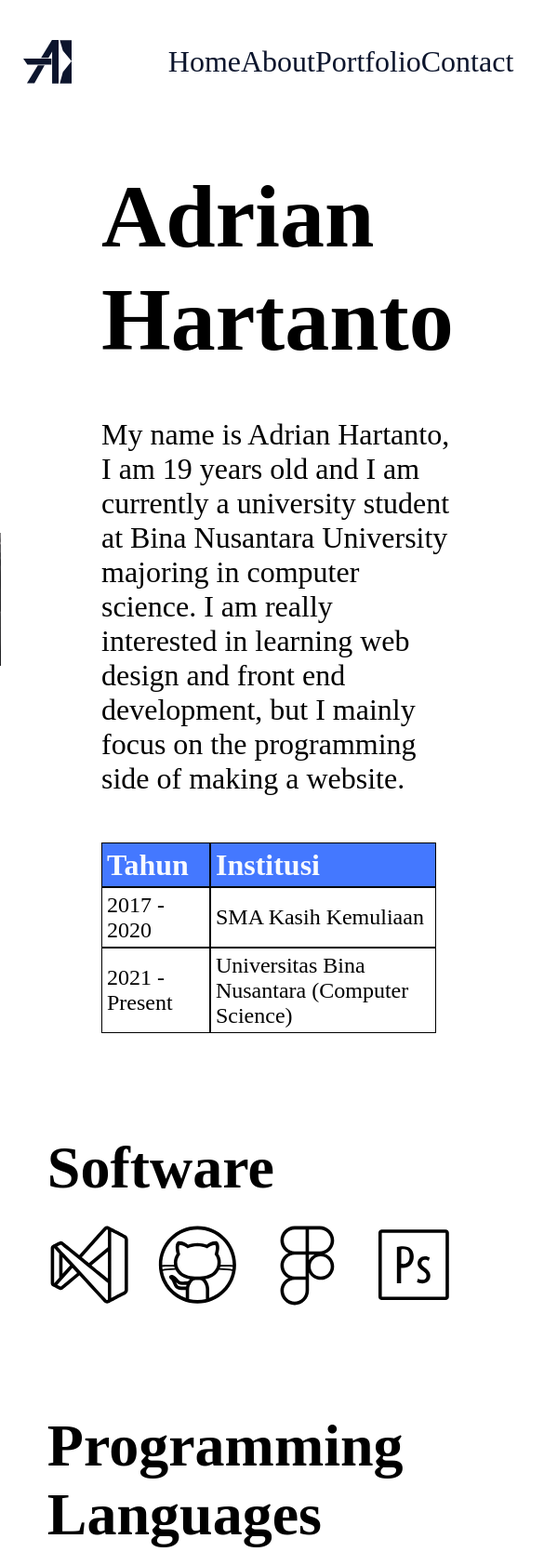
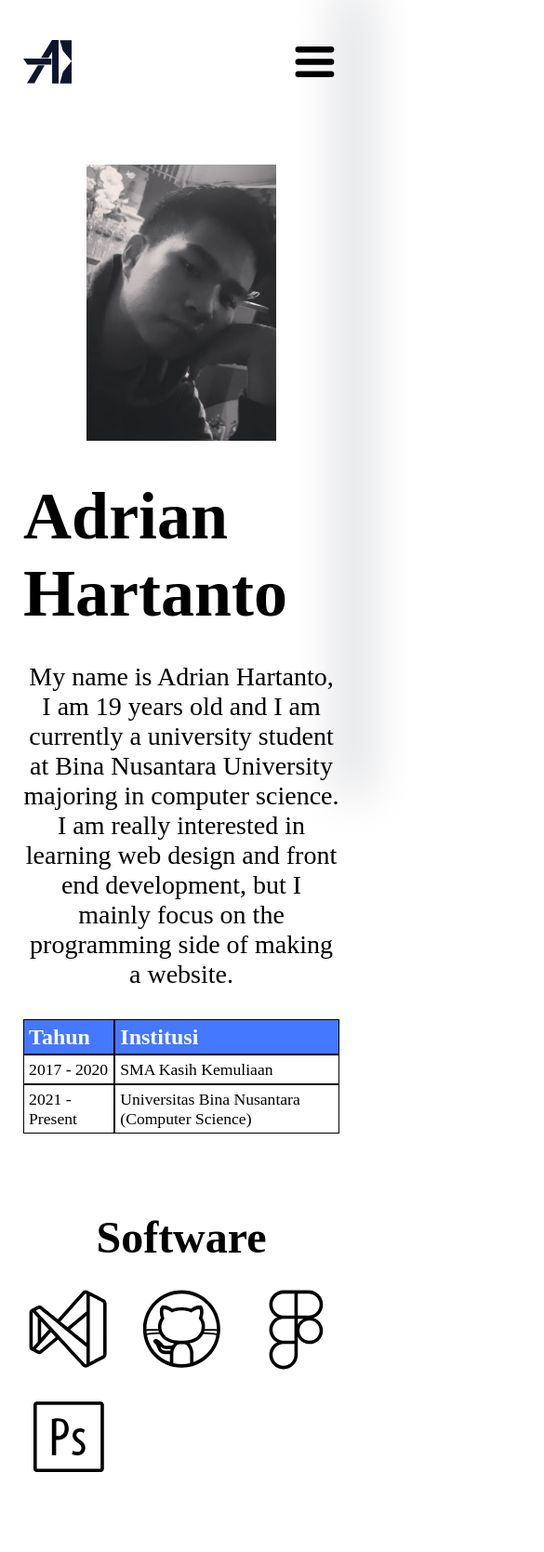
Before and after one commit to Adrian-py/Portfolio-1, a plain HTML site: page pages/about.html in a window 390 px wide. Shown: the top 1669 px of the page at 93% size, 585 px wide, since content can reach past the window. Drawn offline with Linux system fonts and the light colour scheme.

Commit message:
Finish the about responsive page

```diff
--- a/css/about.css
+++ b/css/about.css
@@ -76,7 +76,7 @@
 =========== */
 main {
   width: 100%;
-  padding: 10vh 13.03vw 16.37vh 13.03vw;
+  padding: 10vh 10vw 16.37vh 10vw;
   display: flex;
   justify-content: flex-start;
   align-items: flex-start;
@@ -260,3 +260,212 @@
 #git-icon::after {
   content: "Git";
 }
+
+/* Large - 1600, 1536 */
+@media only screen and (max-width: 100em) {
+  main {
+    padding: 10vh 6.44vw;
+  }
+  .description__name {
+    font-size: 5.5rem;
+  }
+  .description__about {
+    font-size: 1.75rem;
+  }
+}
+
+/* Medium - 1440, 1366, 1280 */
+@media only screen and (max-width: 85.375em) {
+  .nav-links li a {
+    font-size: 1.75rem;
+  }
+  .description__container {
+    gap: 4.5rem;
+  }
+  .description {
+    gap: 2rem;
+  }
+  .description__name {
+    font-size: 5rem;
+  }
+  .description__about {
+    font-size: 1.5rem;
+  }
+  .softwares__container,
+  .programming-languages__container {
+    gap: 3vh;
+  }
+}
+
+/* Small - 1024x768 */
+@media only screen and (max-width: 64em) {
+  .nav-links {
+    width: 65%;
+  }
+  main > div {
+    margin-bottom: 10vh;
+  }
+  .description__container {
+    gap: 2.5rem;
+  }
+  .description__name {
+    font-size: 4rem;
+  }
+  .description__about {
+    font-size: 1.4rem;
+  }
+  .description__education {
+    width: 100%;
+  }
+  .description__education__head {
+    font-size: 1.5rem;
+  }
+  .description__education__detail {
+    font-size: 1.1rem;
+  }
+  .softwares__title,
+  .programming-languages__title {
+    font-size: 3rem;
+  }
+  .softwares__list,
+  .programming-languages__list {
+    height: 8vh;
+  }
+  .softwares__list svg,
+  .programming-languages__list svg {
+    height: 100%;
+  }
+  .softwares__icon::after {
+    font-size: 1rem;
+  }
+}
+
+/* Tablet - 768x1024 */
+@media only screen and (max-width: 48em) {
+  .nav-links {
+    position: fixed;
+    top: 0;
+    right: 0;
+    width: 0;
+    height: 100%;
+    justify-content: center;
+    flex-direction: column;
+    gap: 10%;
+    background: white;
+    box-shadow: -10px 0 50px 10px rgba(12, 21, 45, 0.25);
+    transition: all 250ms ease-in-out;
+    z-index: 2;
+    overflow: hidden;
+  }
+
+  #nav-burger {
+    height: 3.3125rem;
+    display: block;
+    cursor: pointer;
+  }
+
+  #nav-close {
+    position: absolute;
+    top: 5%;
+    left: 15%;
+    display: block;
+  }
+
+  #nav-overlay {
+    position: absolute;
+    top: 0;
+    left: 0;
+    width: 100%;
+    height: 100vh;
+    background: rgba(12, 21, 45, 0.25);
+    z-index: 1;
+  }
+  .description__container {
+    flex-direction: column;
+  }
+  .description__picture {
+    width: 60%;
+  }
+  .description {
+    align-items: center;
+  }
+  .description__name {
+    font-size: 4.5rem;
+  }
+  .description__about {
+    font-size: 1.75rem;
+    text-align: center;
+  }
+  .softwares__container,
+  .programming-languages__container {
+    width: 100%;
+    align-items: center;
+  }
+  .softwares__title,
+  .programming-languages__title {
+    text-align: center;
+  }
+  .softwares__list,
+  .programming-languages__list {
+    width: 100%;
+    height: auto;
+    display: grid;
+    grid-template-columns: repeat(auto-fit, minmax(20%, 1fr));
+  }
+  .softwares__list > div,
+  .programming-languages__list > div {
+    display: flex;
+    justify-content: center;
+  }
+}
+
+/* Phone - 360x640 */
+@media only screen and (max-width: 22.5em) {
+  nav {
+    padding: 2.5rem 9.17vw 0 9.17vw;
+  }
+
+  .nav-logo,
+  #nav-burger {
+    height: 2rem;
+  }
+
+  #nav-close {
+    width: 12%;
+  }
+  .description__container {
+    gap: 1rem;
+  }
+  .description__picture {
+    width: 75%;
+  }
+  .description {
+    gap: 1.5rem;
+  }
+  .description__name {
+    font-size: 3.5rem;
+    text-align: center;
+  }
+  .description__about {
+    font-size: 1.25rem;
+  }
+  .softwares__title,
+  .programming-languages__title {
+    font-size: 2.5rem;
+    text-align: center;
+  }
+  .softwares__list,
+  .programming-languages__list {
+    width: 100%;
+    height: auto;
+    display: grid;
+    grid-template-columns: repeat(auto-fit, minmax(17.5%, 1fr));
+    gap: 10%;
+    row-gap: 5vh;
+  }
+  .softwares__list > div,
+  .programming-languages__list > div {
+    display: flex;
+    justify-content: center;
+  }
+}
--- a/pages/about.html
+++ b/pages/about.html
@@ -15,9 +15,9 @@
         <img src="../assets/logo.svg" alt="logo" class="nav-logo" />
         <ul class="nav-links" id="nav-links">
           <li><a href="../index.html">Home</a></li>
-          <li><a href="">About</a></li>
-          <li><a href="#">Portfolio</a></li>
-          <li><a href="#">Contact</a></li>
+          <li><a href="./about.html">About</a></li>
+          <li><a href="./portfolio.html">Portfolio</a></li>
+          <li><a href="./contact.html">Contact</a></li>
           <img src="../assets/close.svg" alt="" id="nav-close" />
         </ul>
         <div id="nav-overlay"></div>
@@ -221,4 +221,5 @@
       </div>
     </main>
   </body>
+  <script src="../js/index.js"></script>
 </html>
```
Also changed, not shown: index.html (+2 -2 lines), pages/contact.html (added, +30 -0 lines), pages/portfolio.html (added, +29 -0 lines).
